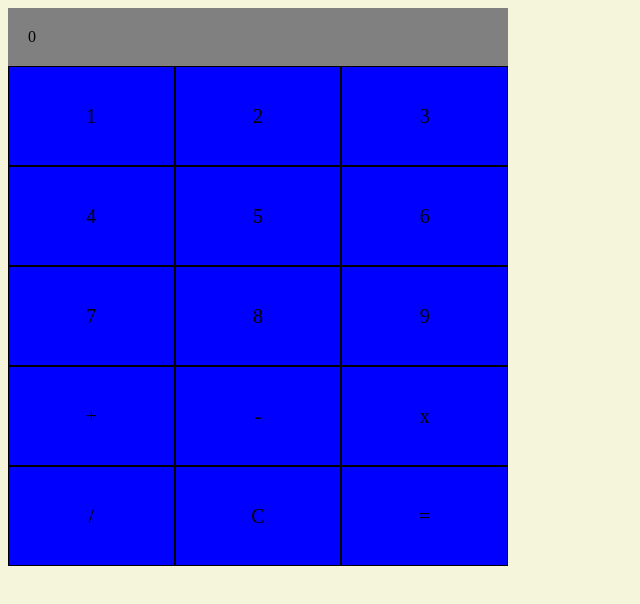
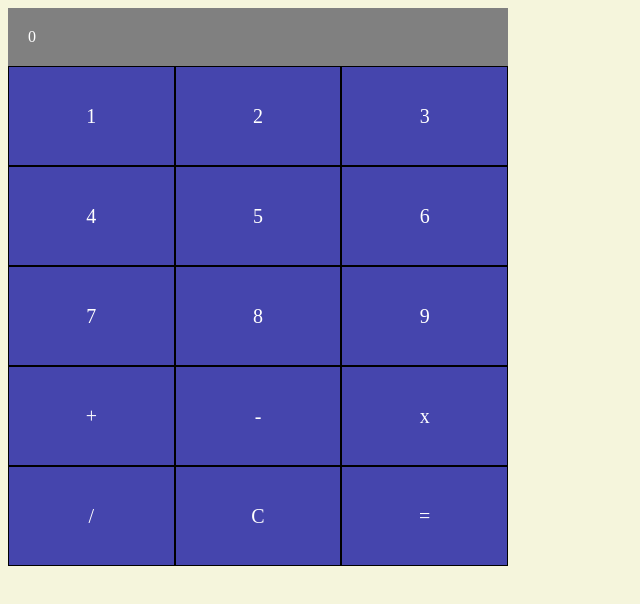
Before and after one commit to kriscodesstuff/calculator, a plain HTML site: page index.html in a window 1280 px wide. Shown: the whole page, without its empty margins (0-640 px from the left). Drawn offline with Linux system fonts and the light colour scheme.

Commit message:
Change calculator color

```diff
--- a/styles.css
+++ b/styles.css
@@ -19,16 +19,18 @@ body{
 }
 
 .calculator-item{
-    background-color: blue;
+    background-color: rgb(69, 69, 173);
     border: 1px solid black;
     font-size: 20px;
     display: flex;
     align-items: center;
     justify-content: center;
+    color: white;
 }
 
 #screen{
     background-color: gray;
     width: 500px;
     padding: 20px;
+    color: white;
 }
```
